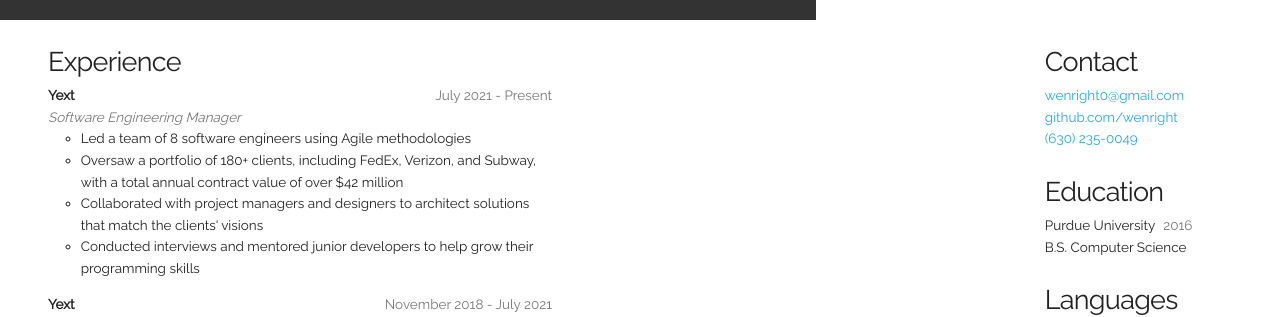
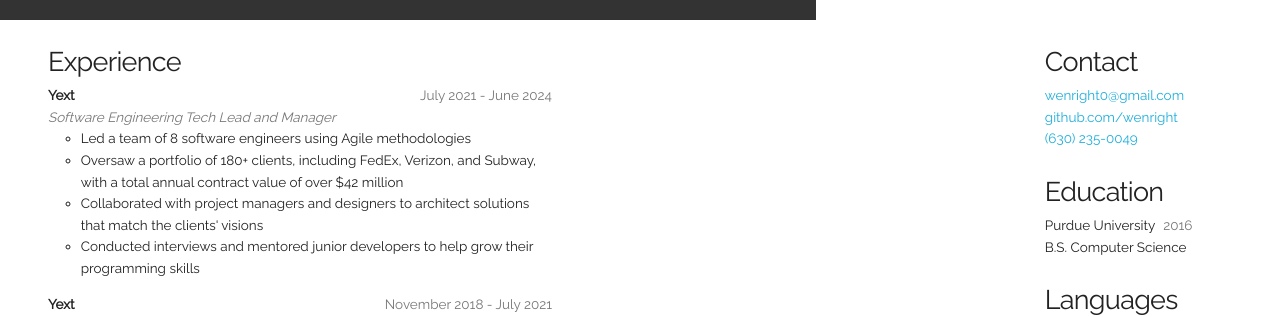
Before and after one commit to wenright/resume, a website: page index.html in a window 1280 px wide. Shown: the part 76-393 px from the top of the page. Drawn offline with nearby package versions, Linux system fonts and the light colour scheme.

Commit message:
fix dates

```diff
--- a/index.html
+++ b/index.html
@@ -22,9 +22,9 @@
 
 			<div>
 				<b>Yext</b>
-				<p class="date">July 2021 - Present</p>
+				<p class="date">July 2021 - June 2024</p>
 				<br>
-				<i>Software Engineering Manager</i>
+				<i>Software Engineering Tech Lead and Manager</i>
 
 				<ul>
 					<li>Led a team of 8 software engineers using Agile methodologies</li>
```
Also changed, not shown: 1 other file.
